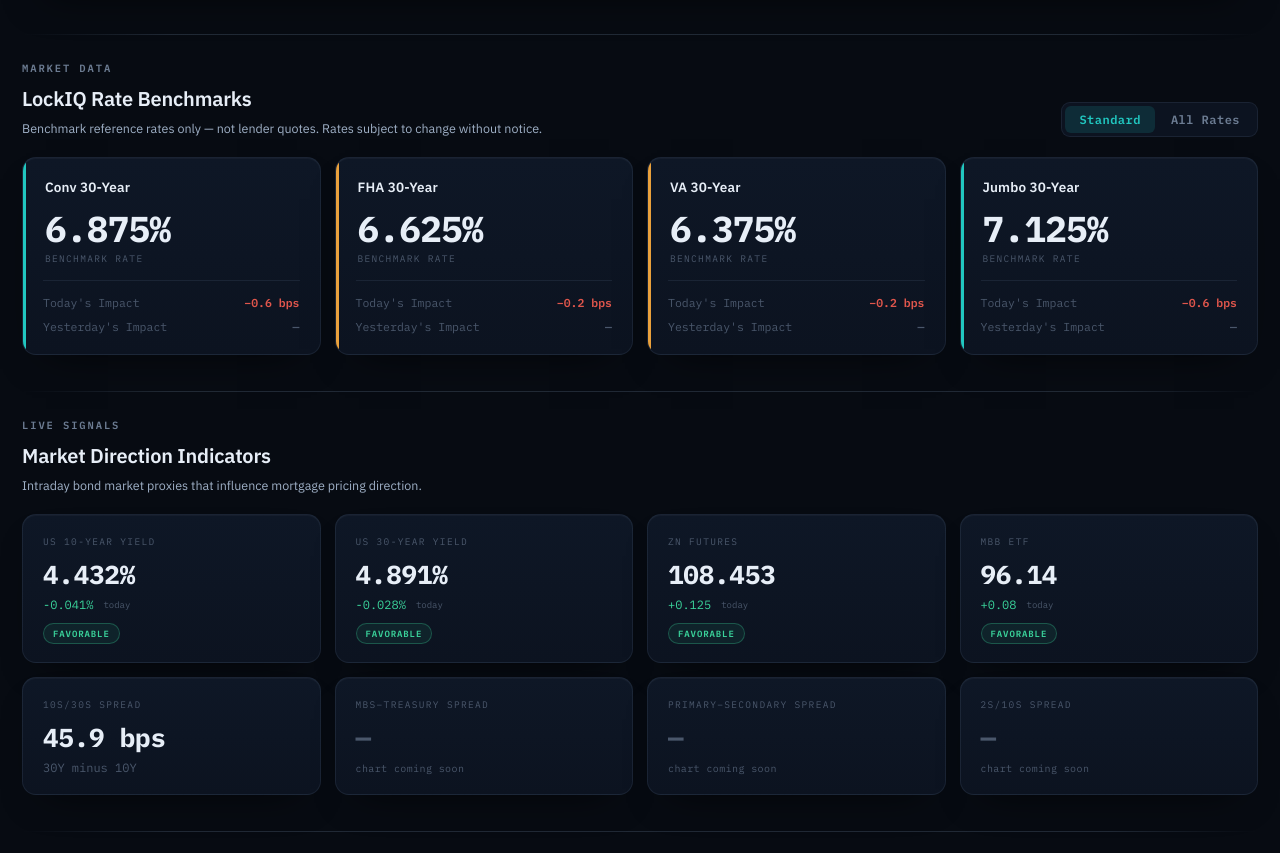
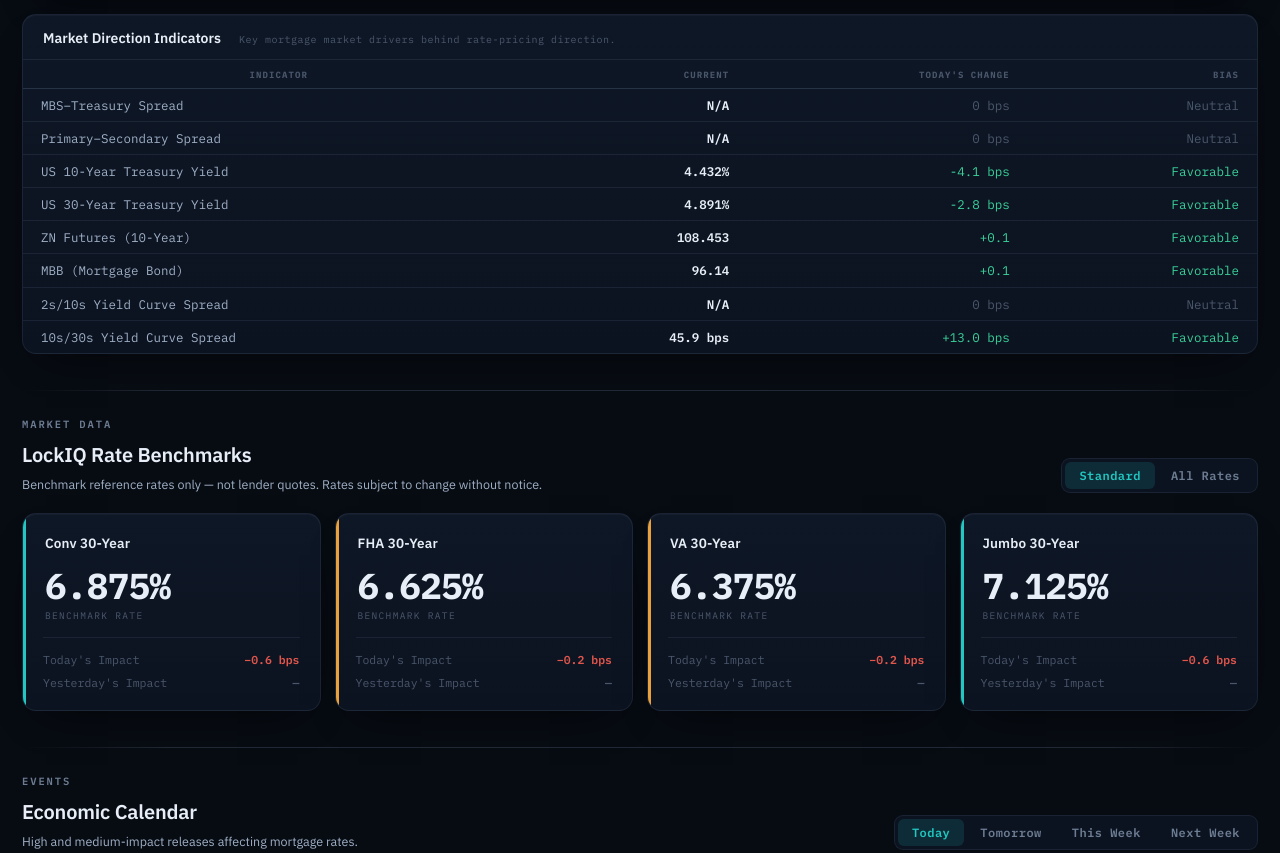
Before and after one commit to eaglemaker22/LockIQRates, a website: page site/proto.html in a window 1280 px wide. Shown: the part 1006-1859 px from the top of the page. Drawn offline with Linux system fonts and the light colour scheme; no server answers.

Commit message:
Update proto.html

```diff
--- a/site/proto.html
+++ b/site/proto.html
@@ -288,15 +288,22 @@ body{
 .all-table .t-val{color:var(--ink);font-weight:600}
 .all-table .t-src{font-size:10.5px;color:var(--ink-4)}
 
-/* ---------- market direction indicators ---------- */
-.mdi-grid{display:grid;grid-template-columns:repeat(4,1fr);gap:14px}
-.mdi-tile{padding:20px 20px 18px;position:relative;overflow:hidden}
-.mdi-tile .mt-label{font-family:var(--font-mono);font-size:9.5px;letter-spacing:.14em;text-transform:uppercase;color:var(--ink-4);margin-bottom:12px}
-.mdi-tile .mt-val{font-family:var(--font-mono);font-weight:700;font-size:26px;letter-spacing:-.01em;line-height:1;color:var(--ink)}
-.mdi-tile .mt-chg{font-family:var(--font-mono);font-size:12px;margin-top:9px;display:flex;align-items:center;gap:5px}
-.mdi-tile .mt-badge{font-family:var(--font-mono);font-size:9px;letter-spacing:.1em;text-transform:uppercase;padding:3px 9px;border-radius:999px;margin-top:10px;display:inline-flex;font-weight:600}
-.mdi-tile .mt-soon{font-family:var(--font-mono);font-size:10px;color:var(--ink-4);margin-top:12px;letter-spacing:.04em}
-.mdi-tile.is-dim .mt-val{color:var(--ink-4)}
+/* ---------- market direction indicators (compact table) ---------- */
+.mdi-hd{padding:13px 20px 11px;border-bottom:1px solid var(--line);display:flex;align-items:baseline;gap:18px;flex-wrap:wrap}
+.mdi-hd .mdi-title{font-size:14px;font-weight:600;flex:none}
+.mdi-hd .mdi-sub{font-family:var(--font-mono);font-size:10px;color:var(--ink-4);letter-spacing:.05em}
+.mdi-table{width:100%;border-collapse:collapse}
+.mdi-table th{font-family:var(--font-mono);font-size:9px;letter-spacing:.12em;text-transform:uppercase;color:var(--ink-4);padding:8px 18px 7px;border-bottom:1px solid var(--line-strong);white-space:nowrap}
+.mdi-table th:not(:first-child){text-align:right}
+.mdi-table td{font-family:var(--font-mono);font-size:12.5px;padding:7px 18px;border-bottom:1px solid var(--line);vertical-align:middle}
+.mdi-table tr:last-child td{border-bottom:0}
+.mdi-name{color:var(--ink-2);font-size:12.5px}
+.mdi-val{text-align:right;color:var(--ink);font-weight:600}
+.mdi-chg{text-align:right}
+.mdi-bias{text-align:right}
+.mdi-pos{color:var(--better)}
+.mdi-neg{color:var(--worse)}
+.mdi-neu{color:var(--ink-4)}
 
 /* ---------- economic calendar ---------- */
 .cal-table{width:100%;border-collapse:collapse}
@@ -316,7 +323,6 @@ body{
 /* ---------- responsive ---------- */
 @media(max-width:1100px){
   .bench-grid{grid-template-columns:repeat(2,1fr)}
-  .mdi-grid{grid-template-columns:repeat(2,1fr)}
 }
 @media(max-width:1000px){
   .grid-cards{grid-template-columns:1fr 1fr}
@@ -335,8 +341,8 @@ body{
   .changesince{width:100%;justify-content:space-between}
   .chart-ctrls{width:100%;justify-content:space-between}
   .bench-grid{grid-template-columns:1fr}
-  .mdi-grid{grid-template-columns:1fr 1fr}
   .tab-bar button{padding:6px 10px;font-size:11px}
+  .mdi-table td,.mdi-table th{padding:7px 12px}
   .section-row{align-items:flex-start;flex-direction:column;gap:12px}
 }
 </style>
@@ -436,6 +442,23 @@ body{
     <div class="cell"><div class="k">Last Updated</div><div class="v mono" id="sUpdated">—</div></div>
   </section>
 
+  <!-- ===== MARKET DIRECTION INDICATORS (compact) ===== -->
+  <section class="panel" id="mdiPanel" style="margin-top:16px;overflow:hidden">
+    <div class="mdi-hd">
+      <span class="mdi-title">Market Direction Indicators</span>
+      <span class="mdi-sub">Key mortgage market drivers behind rate-pricing direction.</span>
+    </div>
+    <table class="mdi-table">
+      <thead><tr>
+        <th>Indicator</th>
+        <th style="text-align:right">Current</th>
+        <th style="text-align:right">Today's Change</th>
+        <th style="text-align:right">Bias</th>
+      </tr></thead>
+      <tbody id="mdiBody"><!-- injected --></tbody>
+    </table>
+  </section>
+
   <!-- ===== SECTION 2: RATE BENCHMARKS ===== -->
   <div class="section-sep"></div>
   <div class="section-row">
@@ -451,16 +474,7 @@ body{
   </div>
   <div id="benchContent"><!-- injected --></div>
 
-  <!-- ===== SECTION 3: MARKET DIRECTION INDICATORS ===== -->
-  <div class="section-sep"></div>
-  <div class="section-hd">
-    <div class="eyebrow">Live Signals</div>
-    <h2>Market Direction Indicators</h2>
-    <p>Intraday bond market proxies that influence mortgage pricing direction.</p>
-  </div>
-  <div class="mdi-grid" id="mdiGrid"><!-- injected --></div>
-
-  <!-- ===== SECTION 4: ECONOMIC CALENDAR ===== -->
+  <!-- ===== ECONOMIC CALENDAR ===== -->
   <div class="section-sep"></div>
   <div class="section-row">
     <div class="section-hd" style="margin-bottom:0">
@@ -996,37 +1010,39 @@ body{
       html+='</div>';
       el.innerHTML=html;
     } else {
+      // Unified 11-item list (required order)
+      var allRates=[
+        {name:"Conforming 30 Yr",   type:"broker", key:"conv30",       src:"LockIQ Live"},
+        {name:"FHA 30 Yr",          type:"broker", key:"fha30",        src:"LockIQ Live"},
+        {name:"VA 30 Yr",           type:"broker", key:"va30",         src:"LockIQ Live"},
+        {name:"Jumbo 30 Yr",        type:"broker", key:"jumbo30",      src:"LockIQ Live"},
+        {name:"Investment 30 Yr",   type:"static", key:null,           src:"—"},
+        {name:"OB Conventional 30", type:"fred",   key:"OBMMIC30YF",   src:"Optimal Blue"},
+        {name:"OB FHA 30",          type:"fred",   key:"OBMMIFHA30YF", src:"Optimal Blue"},
+        {name:"OB VA 30",           type:"fred",   key:"OBMMIVA30YF",  src:"Optimal Blue"},
+        {name:"OB Jumbo 30",        type:"static", key:null,           src:"—"},
+        {name:"Freddie 30 Yr",      type:"fred",   key:"MORTGAGE30US", src:"Freddie Mac PMMS"},
+        {name:"Freddie 15 Yr",      type:"fred",   key:"MORTGAGE15US", src:"Freddie Mac PMMS"}
+      ];
       var rows="";
-      var brList=[
-        {name:"Conv 30Y (Broker)",val:br&&br.conv30,  src:"LockIQ Live"},
-        {name:"FHA 30Y (Broker)", val:br&&br.fha30,   src:"LockIQ Live"},
-        {name:"VA 30Y (Broker)",  val:br&&br.va30,    src:"LockIQ Live"},
-        {name:"Jumbo 30Y (Broker)",val:br&&br.jumbo30,src:"LockIQ Live"}
-      ];
-      var fredList=[
-        {name:"Freddie 30Y Fixed",key:"MORTGAGE30US", src:"Freddie Mac PMMS"},
-        {name:"Freddie 15Y Fixed",key:"MORTGAGE15US", src:"Freddie Mac PMMS"},
-        {name:"Opt Blue 30Y Conv",key:"OBMMIC30YF",   src:"Optimal Blue / FRED"},
-        {name:"Opt Blue 30Y FHA", key:"OBMMIFHA30YF", src:"Optimal Blue / FRED"},
-        {name:"Opt Blue 30Y VA",  key:"OBMMIVA30YF",  src:"Optimal Blue / FRED"},
-        {name:"Fed Funds Rate",   key:"FEDFUNDS",     src:"FRED / Fed"},
-        {name:"Prime Rate",       key:"DPRIME",       src:"FRED / WSJ"}
-      ];
-      brList.forEach(function(r){
-        var v=r.val;
-        var rate=(v!=null&&!isNaN(v))?Number(v).toFixed(3)+"%":"—";
-        rows+='<tr><td class="t-name">'+r.name+'</td><td class="t-val">'+rate+'</td><td style="font-family:var(--font-mono);font-size:12px;color:var(--ink-4)">—</td><td class="t-src">'+r.src+'</td></tr>';
-      });
-      fredList.forEach(function(r){
-        var v=fredVal(fc,r.key);
-        var chg=fredChange(fc,r.key);
-        var rate=v!=null?v.toFixed(2)+"%":"—";
-        var chgStr="—"; var chgColor="var(--ink-4)";
-        if(chg!=null){
-          chgStr=(chg>0?"+":"")+chg.toFixed(2)+"%";
-          chgColor=chg>0.001?"var(--worse)":chg<-0.001?"var(--better)":"var(--ink-4)";
+      allRates.forEach(function(r){
+        var rateStr="N/A",chgStr="—",chgColor="var(--ink-4)";
+        if(r.type==="broker"&&br){
+          var bv=br[r.key];
+          rateStr=(bv!=null&&!isNaN(bv))?Number(bv).toFixed(3)+"%":"—";
+        } else if(r.type==="fred"){
+          var fv=fredVal(fc,r.key),fchg=fredChange(fc,r.key);
+          rateStr=fv!=null?fv.toFixed(2)+"%":"—";
+          if(fchg!=null){
+            chgStr=(fchg>0?"+":"")+fchg.toFixed(2)+"%";
+            chgColor=fchg>0.001?"var(--worse)":fchg<-0.001?"var(--better)":"var(--ink-4)";
+          }
         }
-        rows+='<tr><td class="t-name">'+r.name+'</td><td class="t-val">'+rate+'</td><td style="font-family:var(--font-mono);font-size:12px;color:'+chgColor+'">'+chgStr+'</td><td class="t-src">'+r.src+'</td></tr>';
+        rows+='<tr>'+
+          '<td class="t-name">'+r.name+'</td>'+
+          '<td class="t-val">'+rateStr+'</td>'+
+          '<td style="font-family:var(--font-mono);font-size:12px;color:'+chgColor+'">'+chgStr+'</td>'+
+          '<td class="t-src">'+r.src+'</td></tr>';
       });
       el.innerHTML='<div class="panel" style="overflow:hidden">'+
         '<table class="all-table"><thead><tr>'+
@@ -1036,68 +1052,60 @@ body{
   }
 
   /* ===================================================================
-     RENDER: market direction indicators (Section 3)
+     RENDER: market direction indicators (compact table)
   =================================================================== */
   function renderMDI(){
     var sb=state.market&&state.market.shadow_bonds;
 
-    var spread10_30=null;
-    if(sb&&sb.US30Y_Current!=null&&sb.US10Y_Current!=null){
-      spread10_30=Math.round((sb.US30Y_Current-sb.US10Y_Current)*1000)/10;
+    var us10y   = sb&&sb.US10Y_Current!=null    ? Number(sb.US10Y_Current)        : null;
+    var us10yChg= sb&&sb.US10Y_Daily_Change!=null? Number(sb.US10Y_Daily_Change)  : null;
+    var us30y   = sb&&sb.US30Y_Current!=null    ? Number(sb.US30Y_Current)        : null;
+    var us30yChg= sb&&sb.US30Y_Daily_Change!=null? Number(sb.US30Y_Daily_Change)  : null;
+    var zn      = sb&&sb.ZN1_Current!=null      ? Number(sb.ZN1_Current)          : null;
+    var znChg   = sb&&sb.ZN1_Daily_Change!=null  ? Number(sb.ZN1_Daily_Change)    : null;
+    var mbb     = sb&&sb.MBB_Current!=null      ? Number(sb.MBB_Current)          : null;
+    var mbbChg  = sb&&sb.MBB_Daily_Change!=null  ? Number(sb.MBB_Daily_Change)    : null;
+    var sp1030  = us10y!=null&&us30y!=null ? Math.round((us30y-us10y)*1000)/10   : null;
+    var sp1030Chg= us10yChg!=null&&us30yChg!=null ? Math.round((us30yChg-us10yChg)*10000)/10 : null;
+
+    // [displayName, currentStr, chgVal, chgUnit(" bps" or ""), invertBias]
+    var ROWS=[
+      ["MBS–Treasury Spread",        "N/A",                                   null,                               " bps", false],
+      ["Primary–Secondary Spread",   "N/A",                                   null,                               " bps", false],
+      ["US 10-Year Treasury Yield",  us10y!=null?us10y.toFixed(3)+"%":"N/A",  us10yChg!=null?us10yChg*100:null,   " bps", true ],
+      ["US 30-Year Treasury Yield",  us30y!=null?us30y.toFixed(3)+"%":"N/A",  us30yChg!=null?us30yChg*100:null,   " bps", true ],
+      ["ZN Futures (10-Year)",       zn!=null?zn.toFixed(3):"N/A",            znChg,                              "",     false],
+      ["MBB (Mortgage Bond)",        mbb!=null?mbb.toFixed(2):"N/A",          mbbChg,                             "",     false],
+      ["2s/10s Yield Curve Spread",  "N/A",                                   null,                               " bps", false],
+      ["10s/30s Yield Curve Spread", sp1030!=null?sp1030.toFixed(1)+" bps":"N/A", sp1030Chg,                     " bps", false]
+    ];
+
+    function biasCell(chgV,inv){
+      if(chgV==null||Math.abs(chgV)<0.05) return '<span class="mdi-neu">Neutral</span>';
+      var favorable=inv?(chgV<0):(chgV>0);
+      return favorable?'<span class="mdi-pos">Favorable</span>':'<span class="mdi-neg">Pressure</span>';
     }
 
-    var tiles=[
-      {label:"US 10-Year Yield", val:sb?sb.US10Y_Current:null, chg:sb?sb.US10Y_Daily_Change:null, dec:3, suffix:"%",  invertChg:true,  live:true},
-      {label:"US 30-Year Yield", val:sb?sb.US30Y_Current:null, chg:sb?sb.US30Y_Daily_Change:null, dec:3, suffix:"%",  invertChg:true,  live:true},
-      {label:"ZN Futures",       val:sb?sb.ZN1_Current:null,   chg:sb?sb.ZN1_Daily_Change:null,   dec:3, suffix:"",   invertChg:false, live:true},
-      {label:"MBB ETF",          val:sb?sb.MBB_Current:null,   chg:sb?sb.MBB_Daily_Change:null,   dec:2, suffix:"",   invertChg:false, live:true},
-      {label:"10s/30s Spread",   val:spread10_30,               chg:null,                          dec:1, suffix:" bps",invertChg:false,live:true, derived:true},
-      {label:"MBS–Treasury Spread",  val:null, live:false},
-      {label:"Primary–Secondary Spread", val:null, live:false},
-      {label:"2s/10s Spread",    val:null, live:false}
-    ];
-
     var html="";
-    tiles.forEach(function(t){
-      var valStr="—";
-      var valColor="var(--ink-4)";
-      var chgHtml="";
-      var badgeHtml="";
-
-      if(t.live&&t.val!=null){
-        valStr=Number(t.val).toFixed(t.dec||2)+(t.suffix||"");
-        valColor="var(--ink)";
-        if(t.chg!=null&&!t.derived){
-          var chgSign=t.chg>0?"+":"";
-          var chgDisplay=chgSign+Number(t.chg).toFixed(t.dec||2)+(t.suffix||"");
-          var improved=t.invertChg?(t.chg<0):(t.chg>0);
-          var flat=Math.abs(t.chg)<0.0005;
-          var chgColor=flat?"var(--flat)":(improved?"var(--better)":"var(--worse)");
-          chgHtml='<div class="mt-chg" style="color:'+chgColor+'">'+chgDisplay+'<span style="font-size:9px;color:var(--ink-4);margin-left:5px">today</span></div>';
-          if(!flat){
-            var bLabel=improved?"FAVORABLE":"PRESSURE";
-            var bColor=improved?"var(--better)":"var(--worse)";
-            var bBg=improved?"rgba(58,210,154,.08)":"rgba(224,86,76,.08)";
-            var bBorder=improved?"rgba(58,210,154,.3)":"rgba(224,86,76,.3)";
-            badgeHtml='<div class="mt-badge" style="color:'+bColor+';background:'+bBg+';border:1px solid '+bBorder+'">'+bLabel+'</div>';
-          }
+    ROWS.forEach(function(r){
+      var name=r[0],curStr=r[1],chgV=r[2],unit=r[3],inv=r[4];
+      var chgStr="0"+unit, chgColor="var(--ink-4)";
+      if(chgV!=null){
+        var rounded=Math.round(chgV*10)/10;
+        if(Math.abs(rounded)>=0.05){
+          chgStr=(rounded>0?"+":"")+rounded.toFixed(1)+unit;
+          chgColor=(inv?(rounded<0):(rounded>0))?"var(--better)":"var(--worse)";
         }
-        if(t.derived){
-          chgHtml='<div class="mt-chg" style="color:var(--ink-4)">30Y minus 10Y</div>';
-        }
-      } else if(!t.live){
-        chgHtml='<div class="mt-soon">chart coming soon</div>';
       }
-
-      html+='<div class="panel mdi-tile'+(t.live&&t.val!=null?"":" is-dim")+'">'+
-        '<div class="mt-label">'+t.label+'</div>'+
-        '<div class="mt-val" style="color:'+valColor+'">'+valStr+'</div>'+
-        chgHtml+
-        badgeHtml+
-      '</div>';
+      html+='<tr>'+
+        '<td class="mdi-name">'+name+'</td>'+
+        '<td class="mdi-val">'+curStr+'</td>'+
+        '<td class="mdi-chg" style="color:'+chgColor+'">'+chgStr+'</td>'+
+        '<td class="mdi-bias">'+biasCell(chgV,inv)+'</td>'+
+      '</tr>';
     });
 
-    $("mdiGrid").innerHTML=html;
+    $("mdiBody").innerHTML=html;
   }
 
   /* ===================================================================
```
